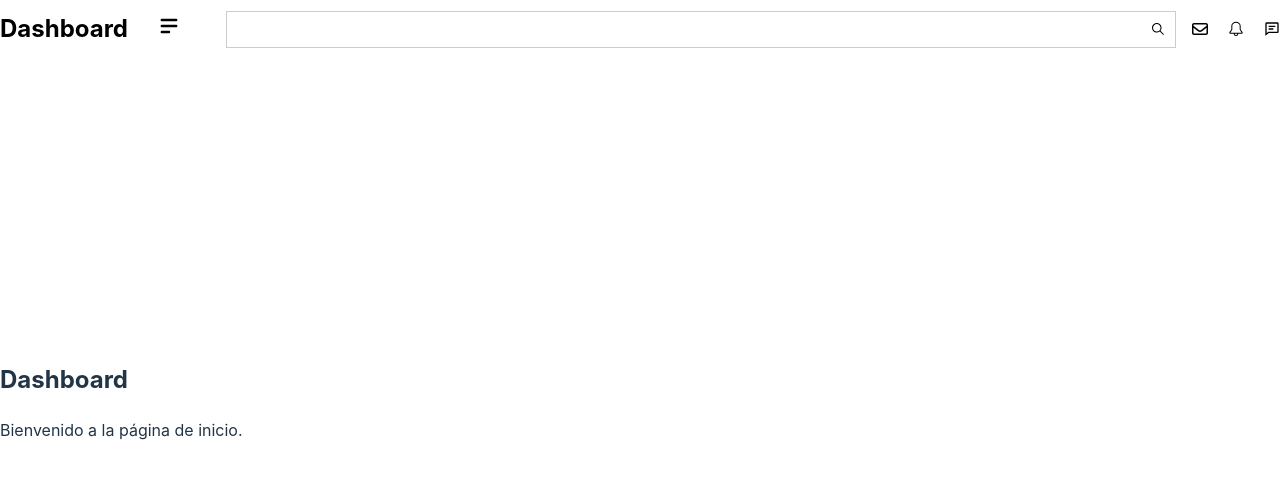
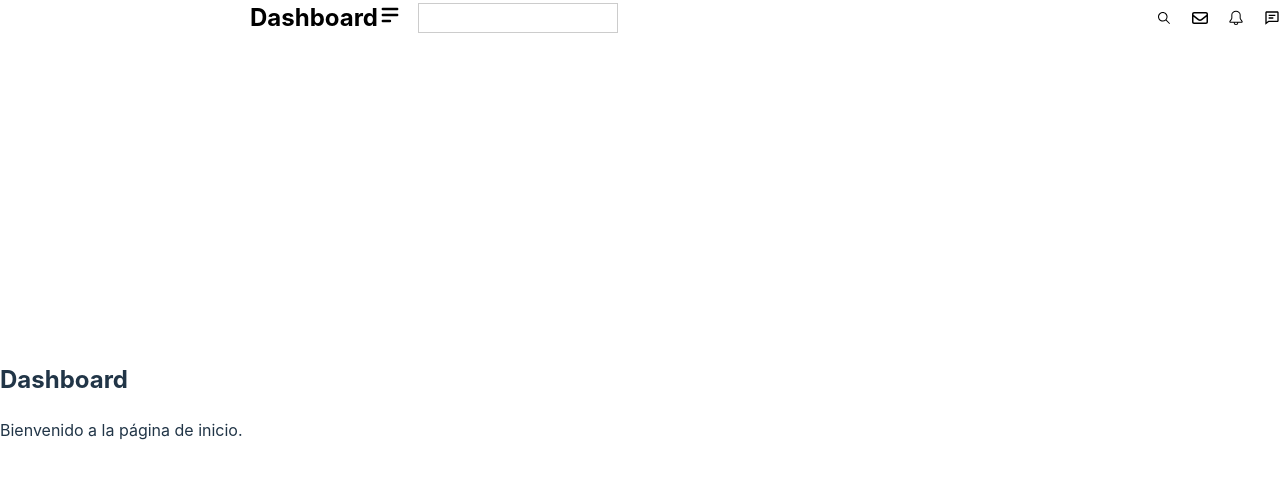
Before and after one commit to AndrewRS92/webMirandaReact, a React (Vite) app: page / in a window 1280 px wide. Shown: the top 478 px of the page. Built offline with nearby package versions, Linux system fonts and the light colour scheme.

Commit message:
quitando css a styleComponents

```diff
--- a/package.json
+++ b/package.json
@@ -13,7 +13,8 @@
     "react": "^18.3.1",
     "react-dom": "^18.3.1",
     "react-icons": "^5.2.1",
-    "react-router-dom": "^6.24.0"
+    "react-router-dom": "^6.24.0",
+    "styled-components": "^6.1.11"
   },
   "devDependencies": {
     "@types/react": "^18.3.3",
--- a/src/components/Header.jsx
+++ b/src/components/Header.jsx
@@ -1,4 +1,4 @@
-import '../styles/Header.css'
+
 import Menu from './Menu'
 import { useLocation } from 'react-router-dom';
 import React, { useState } from 'react';
@@ -7,6 +7,18 @@ import { FaRegEnvelope } from "react-icons/fa6";
 import { GoBell } from "react-icons/go";
 import { BiCommentDetail } from "react-icons/bi";
 import { HiMenuAlt2 } from "react-icons/hi";
+import {
+  HeaderContainer,
+  Nav,
+  Dropdown,
+  Search,
+  SearchWrapper,
+  MenuIcon,
+  SearchInput,
+  SearchIcon,
+  Icons
+} from './styleComponents/HeaderStyles';
+
 
 const Header = () => {
   const location = useLocation();
@@ -20,28 +32,25 @@ const Header = () => {
     return pathSegments[0];
   };
   return (
-      <div className="header">
-        <nav>{getPageName(location.pathname)}</nav>
-    <div className="dropdown">
-        <button onClick={toggleMenu}className="menu__icon">{<HiMenuAlt2 />}</button>
+    <HeaderContainer>
+      <Nav>{getPageName(location.pathname)}</Nav>
+      <Dropdown>
+        <MenuIcon onClick={toggleMenu} />
         {isMenuVisible && (<Menu />)}
-    </div>
+      </Dropdown>
 
-    <div className="search">
-      <div className="searchWrapper">
-                <input type="text" className="searchInput" />
-                <IoIosSearch className="search__Icon" />
-            </div>
-            </div>
-    <div className="icons">
-
+      <Search>
+        <SearchWrapper>
+          <SearchInput type="text" />
+          <SearchIcon />
+        </SearchWrapper>
+      </Search>
+      <Icons>
         <FaRegEnvelope className="icon" />
         <GoBell className="icon" />
         <BiCommentDetail className="icon" />
-            </div>
-
-      </div>
-
+      </Icons>
+    </HeaderContainer>
   );
 };
 
--- a/src/components/Menu.jsx
+++ b/src/components/Menu.jsx
@@ -1,31 +1,39 @@
 
-import { Outlet, Link } from 'react-router-dom';
+import React from 'react';
+import { Outlet } from 'react-router-dom';
+import {
+  MenuContainer,
+  MenuNav,
+  MenuList,
+  MenuItem,
+  MenuLink
+} from './styleComponents/MenuStyles';
 
 const Menu = () => {
-    return (
-<div>
-      <nav>
-        <ul>
-          <li>
-            <Link to="/">Dashboard</Link>
-          </li>
-          <li>
-            <Link to="Room">Room</Link>
-          </li>
-          <li>
-            <Link to="Bookings">Bookings</Link>
-          </li>
-          <li>
-            <Link to="Guest">Guest</Link>
-          </li>
-          <li>
-            <Link to="Concierge">Concierge</Link>
-          </li>
-        </ul>
-      </nav>
+  return (
+    <MenuContainer>
+      <MenuNav>
+        <MenuList>
+          <MenuItem>
+            <MenuLink to="/">Dashboard</MenuLink>
+          </MenuItem>
+          <MenuItem>
+            <MenuLink to="Room">Room</MenuLink>
+          </MenuItem>
+          <MenuItem>
+            <MenuLink to="Bookings">Bookings</MenuLink>
+          </MenuItem>
+          <MenuItem>
+            <MenuLink to="Guest">Guest</MenuLink>
+          </MenuItem>
+          <MenuItem>
+            <MenuLink to="Concierge">Concierge</MenuLink>
+          </MenuItem>
+        </MenuList>
+      </MenuNav>
       <Outlet />
-    </div>
-    );
-  };
+    </MenuContainer>
+  );
+};
 
-  export default Menu;
+export default Menu;
--- /dev/null
+++ b/src/components/styleComponents/HeaderStyles.jsx
@@ -0,0 +1,84 @@
+import { IoIosSearch } from "react-icons/io";
+import { FaRegEnvelope } from "react-icons/fa6";
+import { GoBell } from "react-icons/go";
+import { BiCommentDetail } from "react-icons/bi";
+import { HiMenuAlt2 } from "react-icons/hi";
+import styled from 'styled-components';
+
+
+
+
+export const HeaderContainer = styled.div`
+  display: flex;
+  justify-content: space-between;
+  align-items: center;
+  background-color: white;
+  position: fixed;
+  top: 0;
+  width: calc(100% - 15.625rem);
+  color: black;
+   margin-left: 15.625rem;
+  z-index: 10;
+`;
+
+export const Nav = styled.nav`
+  font-size: 24px;
+  font-weight: bold;
+  background-color: white;
+`;
+
+export const Dropdown = styled.div`
+  position: relative;
+  background-color: white;
+`;
+
+export const Search = styled.div`
+  display: flex;
+  align-items: center;
+  background-color: white;
+  flex-grow: 1;
+  margin: 0 1rem;
+`;
+
+export const SearchWrapper = styled.div`
+  position: relative;
+  width: 100%;
+  display: flex;
+  align-items: center;
+  background-color: white;
+`;
+export const PageName = styled.div`
+  font-size: 1.125rem;
+  font-weight: bold;
+  margin-right: 1.25rem;
+`;
+export const MenuIcon = styled(HiMenuAlt2)`
+  font-size: 1.5rem;
+  cursor: pointer;
+  background-color: transparent;
+  color: black;
+  border: none;
+`;
+
+export const SearchInput = styled.input`
+  width: 12.5rem;
+  padding: 0.4rem 2rem 0.4rem 0.4rem;
+  background-color: white;
+  border: 0.0625rem solid #ccc;
+  outline: none;
+  box-sizing: border-box;
+`;
+
+export const SearchIcon = styled(IoIosSearch)`
+  position: absolute;
+  background-color: transparent;
+  right: 0.25rem;
+  top: 50%;
+  transform: translateY(-50%);
+  color: black;
+`;
+
+export const Icons = styled.div`
+  display: flex;
+  gap: 1.25rem;
+`;
--- /dev/null
+++ b/src/components/styleComponents/MenuStyles.jsx
@@ -0,0 +1,38 @@
+import styled from 'styled-components';
+import { Link } from 'react-router-dom';
+
+export const MenuContainer = styled.div`
+  width: 250px;
+  background-color: #fff;
+  height: 100vh;
+  position: fixed;
+  top: 0;
+  left: 0;
+  z-index: 11;
+  box-shadow: 2px 0 5px rgba(0,0,0,0.1);
+`;
+
+export const MenuNav = styled.nav`
+  padding-top: 20px;
+`;
+
+export const MenuList = styled.ul`
+  list-style-type: none;
+  padding: 0;
+  margin: 0;
+`;
+
+export const MenuItem = styled.li`
+  margin: 10px 0;
+`;
+
+export const MenuLink = styled(Link)`
+  text-decoration: none;
+  color: #333;
+  font-size: 18px;
+  padding: 10px 20px;
+  display: block;
+  &:hover {
+    background-color: #f5f5f5;
+  }
+`;
--- a/src/styles/Header.css
+++ /dev/null
@@ -1,65 +0,0 @@
-.header{
-   display: flex;
-   justify-content: space-between;
-   align-items: center;
-   background-color: white;
-   position: fixed;
-   top: 0;
-   width: 100%;
-   color:black;
-   z-index: 10;
-}
-.header nav {
-   font-size: 24px;
-   font-weight: bold;
-   background-color: white;
-
- }
- .dropdown {
-   position: relative;
-   background-color: white;
- }
- .search {
-   display: flex;
-   align-items: center;
-   background-color: white;
-   flex-grow: 1;
-   margin: 0 1rem;
- }
- .searchWrapper{
-   position: relative;
-   width: 100%;
-   display: flex;
-   align-items: center;
-   background-color: white;
-
- }
- .menu__icon {
-   font-size: 1.5rem;
-   cursor: pointer;
-   background-color: transparent;
-   color: black;
-   border: none;
-
-}
-
- .searchInput{
-   width: 100%;
-   padding: 0.625rem 2.5rem 0.625rem 0.625rem;
-   background-color: white;
-   border: 0.0625rem solid #ccc;
-   outline: none;
-   box-sizing: border-box;
- }
- .search__Icon {
-   position: absolute;
-   background-color: transparent;
-   right: 0.625rem;
-   top: 50%;
-   transform: translateY(-50%);
-   color: black;
- }
- .icons {
-   display: flex;
-   gap: 1.25rem;
-}
```
Also changed, not shown: 1 other file (tests, documents, lock files or other folders). Lines whose indentation alone changed are shown as unchanged.
